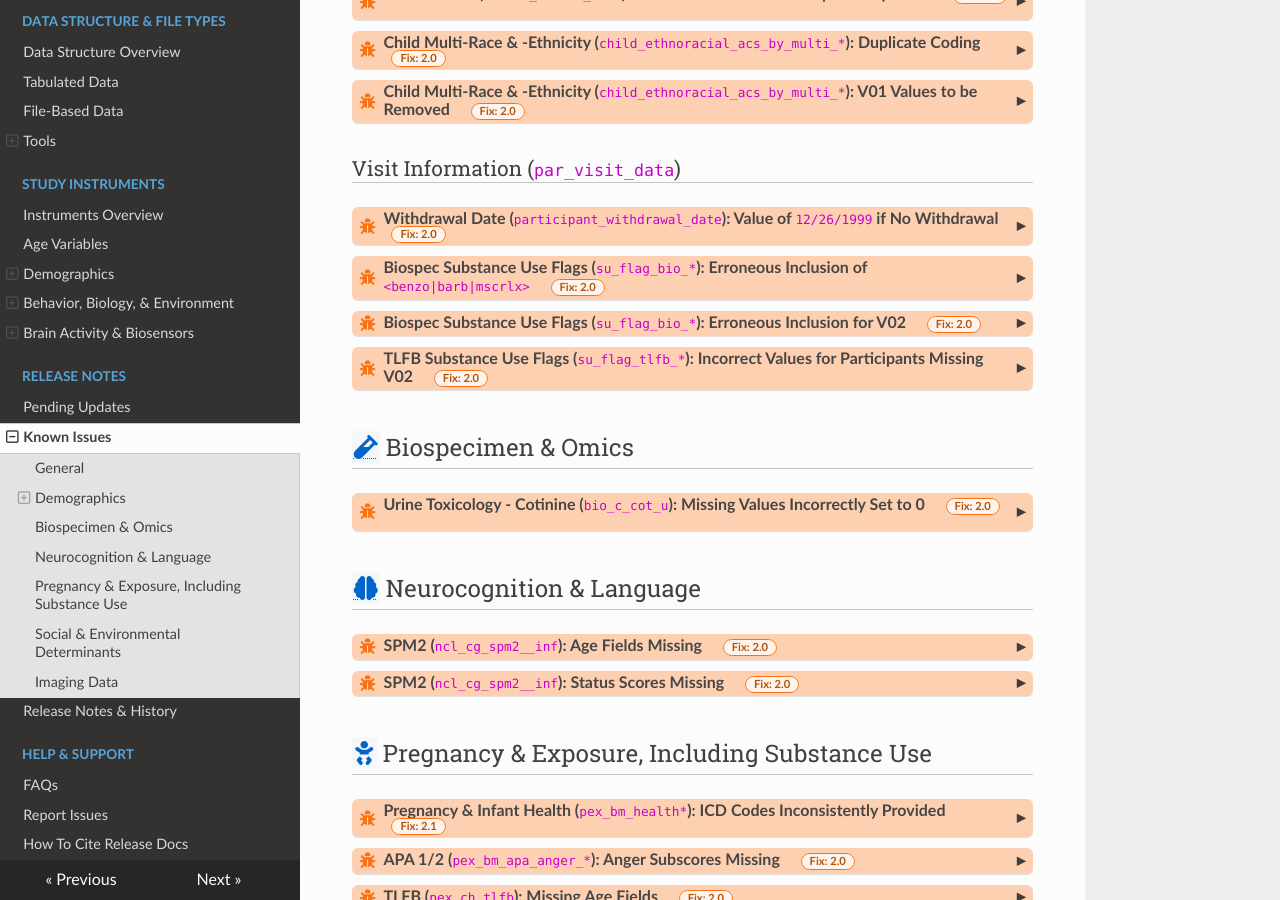
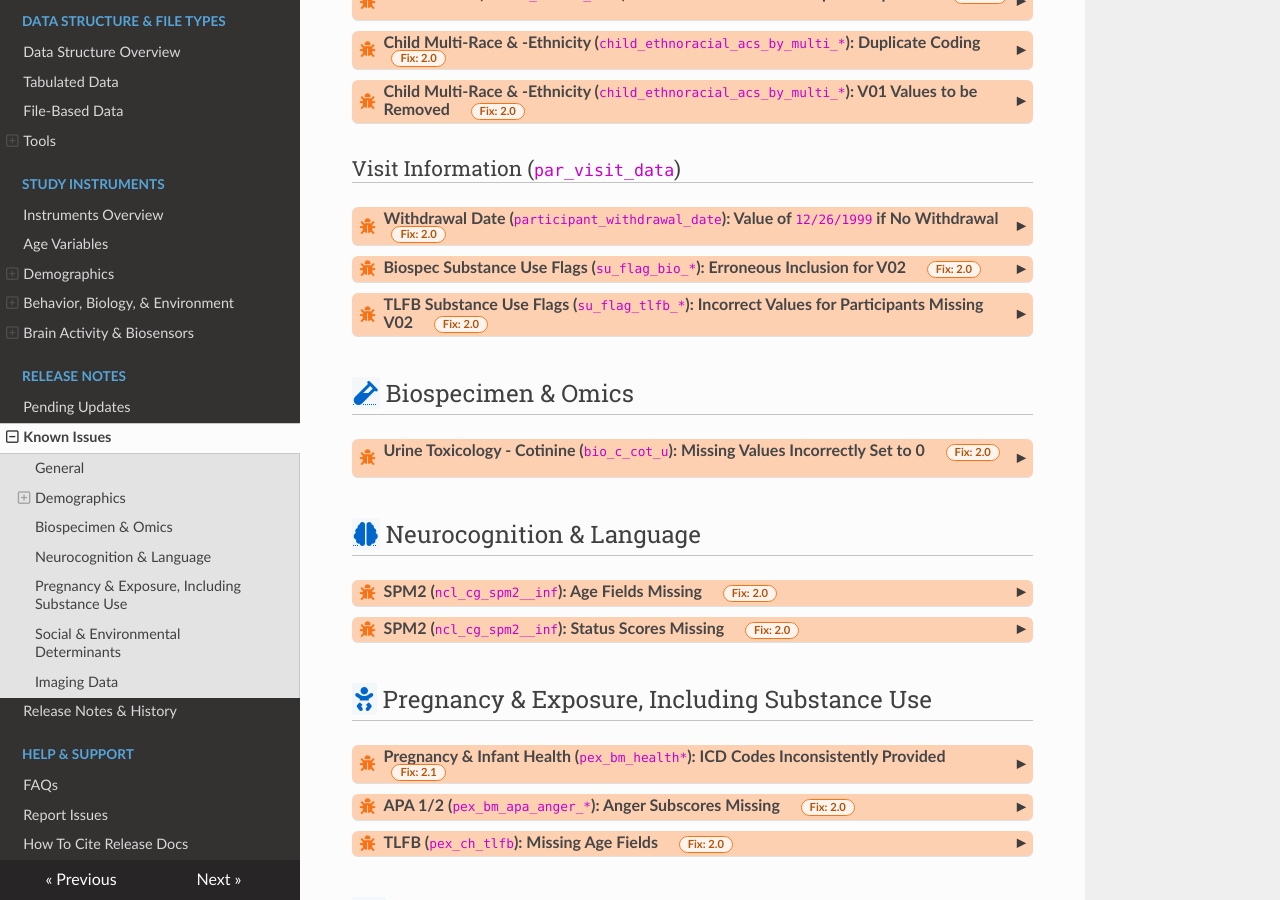
Before and after one commit to nbdc-datahub/hbcd-docs, an MkDocs documentation site: the page built from docs/changelog/knownissues.md, in a window 1280 px wide and 900 px high, scrolled down 672 px. Built offline with MkDocs 1.6.1, drawn with Linux system fonts in a browser that asks for light colours; nearby versions of some CDN libraries.

Commit message:
remove biospec su flags issue 1 - not known issue

```diff
--- a/docs/changelog/knownissues.md
+++ b/docs/changelog/knownissues.md
@@ -91,21 +91,6 @@ If you have questions or would like to report an issue, please submit a ticket t
 </div>
 <div class="issues-collapsible-content">
 <p>Participants who did <b>not</b> withdraw from the study (<code>participant_withdrawal</code> = “no”) are assigned a sentinel withdrawal date (<code>participant_withdrawal_date</code>) of <code>12/26/1999</code>. This date simply indicates <b>no withdrawal</b> and can be ignored. It will be removed in a future release for clarity. Participants who <b>did</b> withdraw (“yes”) have valid withdrawal dates and are unaffected.</p>
-</div>
-
-<div id="visit-su1" class="issues-banner" onclick="toggleCollapse(this)">
-  <span class="emoji"><i class="fas fa-bug"></i></span>
-  <span class="text-with-link">
-  <span class="text">Biospec Substance Use Flags (<code>su_flag_bio_*</code>): Erroneous Inclusion of <code>&lt;benzo|barb|mscrlx&gt;</code></span>
-  <span class="badge">Fix: 2.0</span>
-  <a class="anchor-link" href="#visit-su1" title="Copy link">
-  <i class="fa-solid fa-link"></i>
-  </a>
-  </span>
-  <span class="arrow">▸</span>
-</div>
-<div class="issues-collapsible-content">
-<p>The following Biospecimen Urine substance use flag fields should be excluded from the Visit Information: <code>par_visit_data_su_flag_bio_&lt;benzo|barb|mscrlx&gt;</code>. Please do not use these variables.</p>
 </div>
 
 <div id="visit-su2" class="issues-banner" onclick="toggleCollapse(this)">
```
